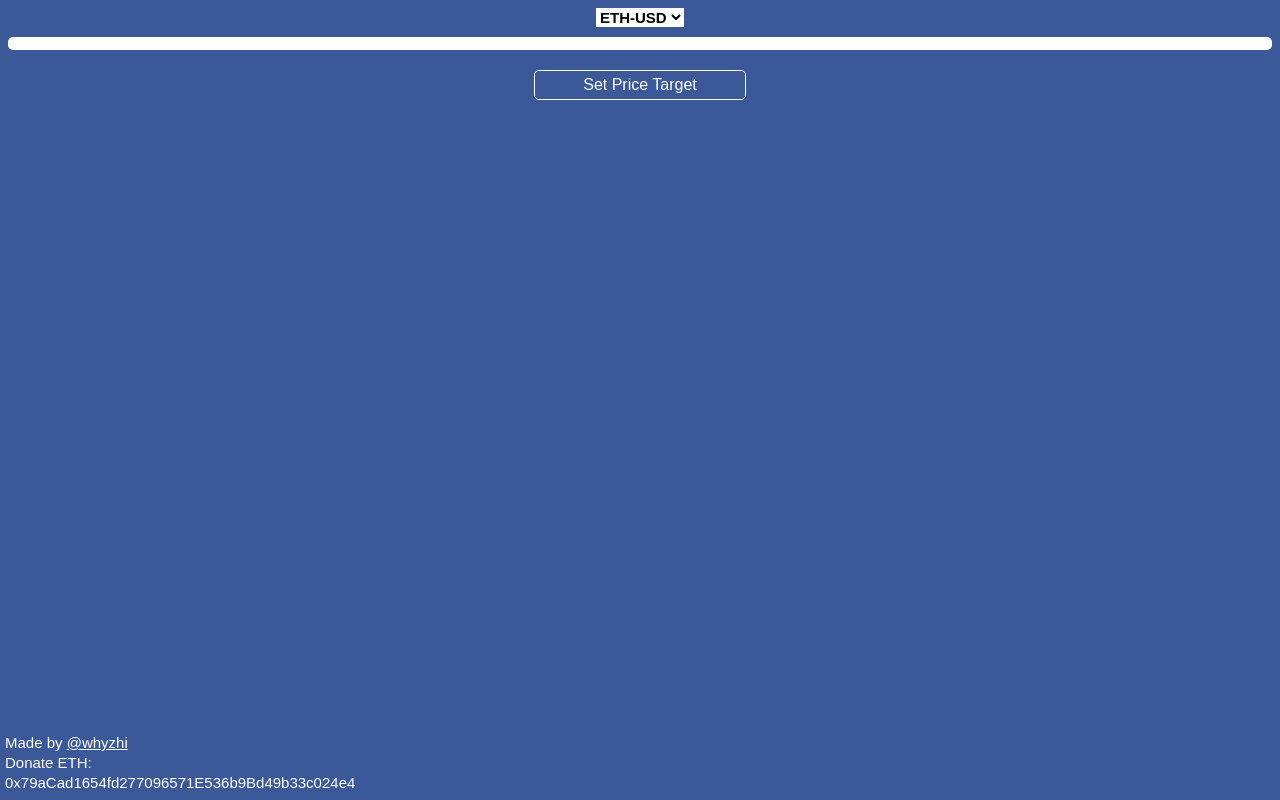
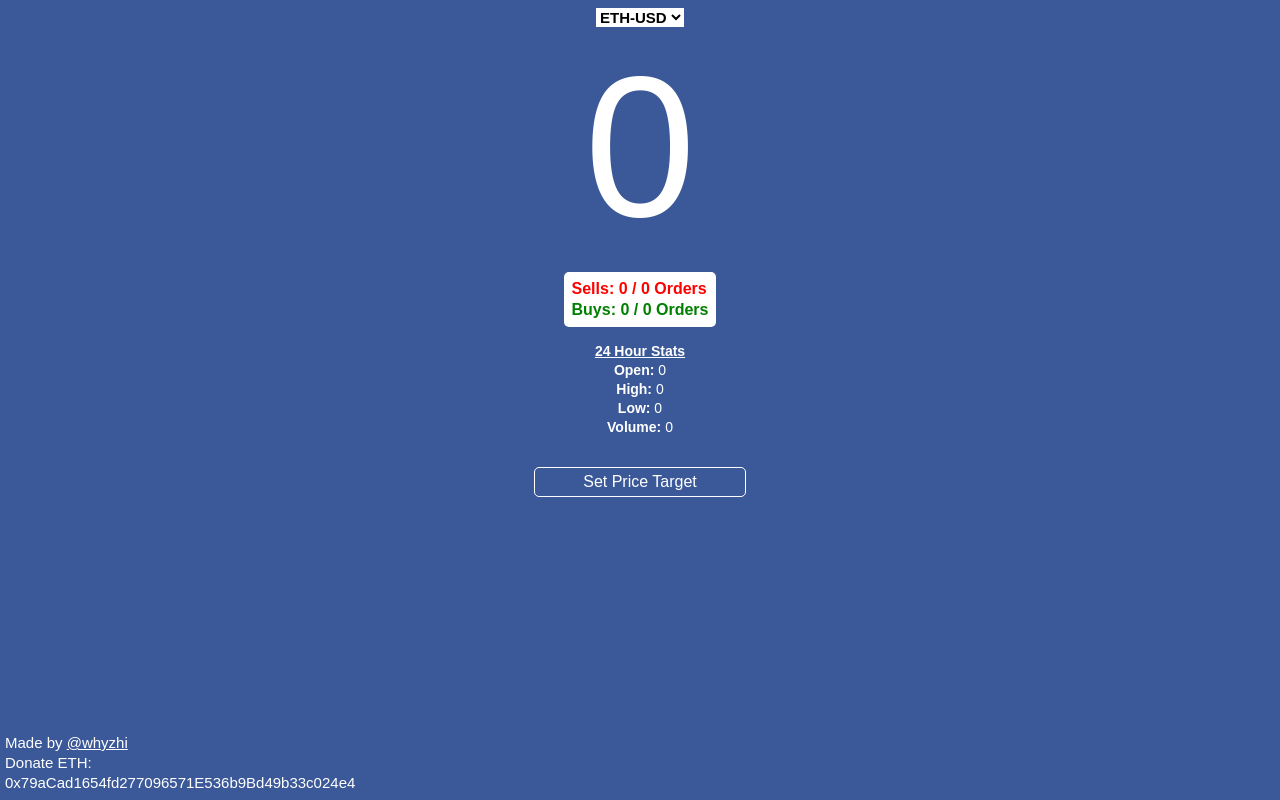
Before and after one commit to yongzhihuang/crypto-vue, a Vue app: page / in a window 1280 px wide. Built offline with nearby package versions, Linux system fonts and the light colour scheme.

Commit message:
UI and initial data

```diff
--- a/src/components/AskBids.vue
+++ b/src/components/AskBids.vue
@@ -1,13 +1,21 @@
 <template>
   <div class="askbids">
-    <div class="asks"></div>
-    <div class="bids"></div>
+    <div class="asks">Sells: {{asksPrice}} / {{asksAmount}} Orders</div>
+    <div class="bids">Buys: {{bidsPrice}} / {{bidsAmount}} Orders</div>
   </div>
 </template>
 
 <script>
 export default {
   name: 'AskBids',
+  data() {
+    return {
+      asksPrice: 0,
+      asksAmount: 0,
+      bidsPrice: 0,
+      bidsAmount: 0
+    };
+  }
 };
 </script>
 
@@ -16,6 +24,7 @@ export default {
   .askbids {
     background: white;
     padding: 5px;
+    margin: 5px;
     font-weight: bold;
     border-radius: 5px;
   }
--- a/src/components/Contact.vue
+++ b/src/components/Contact.vue
@@ -8,7 +8,7 @@
 
 <script>
 export default {
-  name: 'Contact',
+  name: 'Contact'
 };
 </script>
 
--- a/src/components/Core.vue
+++ b/src/components/Core.vue
@@ -1,5 +1,5 @@
 <template>
-  <div class="price-display">
+  <div class="core">
       <PriceDisplay></PriceDisplay>
       <AskBids></AskBids>
       <DailyStats></DailyStats>
@@ -23,7 +23,7 @@ export default {
     AskBids,
     DailyStats,
     PriceTarget,
-    Contact,
+    Contact
   },
 };
 </script>
@@ -47,4 +47,12 @@ li {
   a {
     color: #42b983;
   }
+
+  .core {
+    display: flex;           /* establish flex container */
+    flex-direction: column;  /* make main axis vertical */
+    justify-content: center; /* center items vertically, in this case */
+    align-items: center;     /* center items horizontally, in this case */
+    height: 100%;
+  }
 </style>
--- a/src/components/DailyStats.vue
+++ b/src/components/DailyStats.vue
@@ -1,10 +1,24 @@
 <template>
-  <div class="daily-stats"></div>
+  <div class="daily-stats">
+    <p><u><b>24 Hour Stats</b></u></p>
+    <p><b>Open:</b> {{open}}</p>
+    <p><b>High:</b> {{high}}</p>
+    <p><b>Low:</b> {{low}}</p>
+    <p><b>Volume:</b> {{volume}}</p>
+  </div>
 </template>
 
 <script>
 export default {
   name: 'DailyStats',
+  data() {
+    return {
+      open: 0,
+      high: 0,
+      low: 0,
+      volume: 0
+    };
+  }
 };
 </script>
 
--- a/src/components/PriceDisplay.vue
+++ b/src/components/PriceDisplay.vue
@@ -12,13 +12,18 @@
     </select>
 
     <div class="currency-type"></div>
-    <div class="price"></div>
+    <div class="price">{{price}}</div>
   </div>
 </template>
 
 <script>
 export default {
   name: 'PriceDisplay',
+  data() {
+    return {
+      price: 0
+    };
+  }
 };
 </script>
 
--- a/src/components/PriceTarget.vue
+++ b/src/components/PriceTarget.vue
@@ -7,7 +7,7 @@
 
 <script>
 export default {
-  name: 'PriceTarget',
+  name: 'PriceTarget'
 };
 </script>
 
```
Lines whose indentation alone changed are shown as unchanged.
